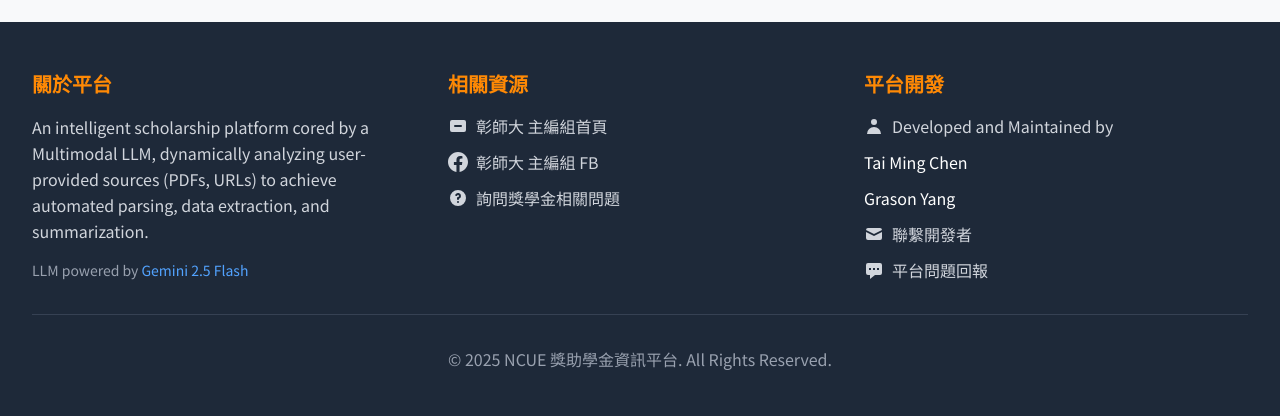
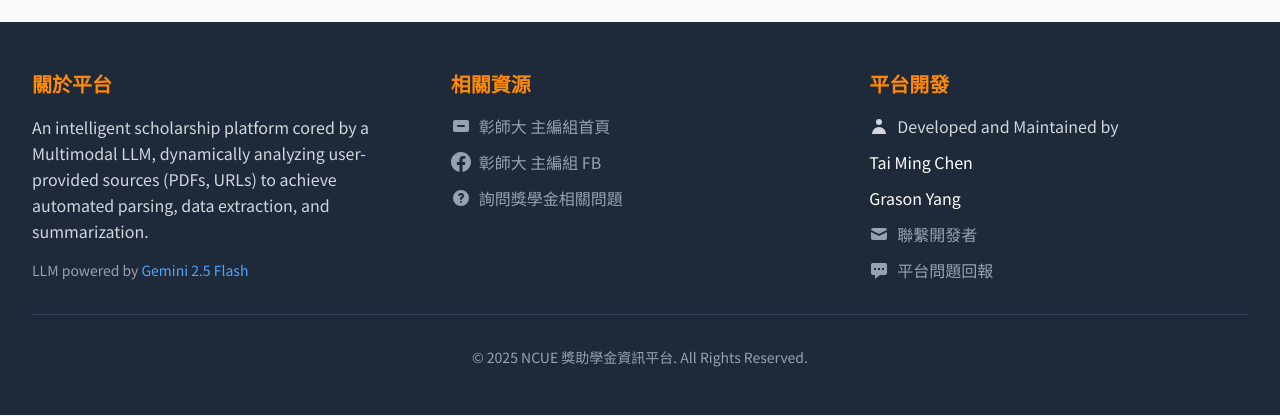
Before and after one commit to NCUESA/Dorm10-DMS, a Next.js app: page / in a window 1280 px wide. Shown: the part 912-1328 px from the top of the page. Built offline with nearby package versions, Linux system fonts and the light colour scheme; no server answers; the database is empty.

Commit message:
style: 調整頁尾排版與連結 hover 效果

```diff
--- a/src/components/Footer.jsx
+++ b/src/components/Footer.jsx
@@ -4,9 +4,10 @@ export default function Footer() {
   return (
     <footer className="bg-gray-800 text-white py-12 mt-16">
       <div className="max-w-7xl mx-auto px-4 sm:px-6 lg:px-8">
-        <div className="grid grid-cols-1 md:grid-cols-3 gap-8">
+        {/* 主內容區域採用 RWD 排版 */}
+        <div className="grid gap-10 sm:grid-cols-2 lg:grid-cols-3">
           {/* 關於平台 */}
-          <div className="text-center md:text-left">
+          <div className="text-center sm:text-left">
             <h3 className="text-xl font-bold mb-4 text-orange-400">
               關於平台
             </h3>
@@ -19,14 +20,14 @@ export default function Footer() {
           </div>
 
           {/* 相關資源 */}
-          <div className="text-center md:text-left">
+          <div className="text-center sm:text-left">
             <h3 className="text-xl font-bold mb-4 text-orange-400">
               相關資源
             </h3>
             <div className="space-y-3">
               <Link
                 href="https://www.ncue.edu.tw"
-                className="flex items-center justify-center md:justify-start gap-2 text-gray-300 hover:text-white transition-colors duration-300"
+                className="flex items-center justify-center sm:justify-start gap-2 text-gray-400 hover:text-accent-400 transition-colors duration-300"
                 target="_blank"
                 rel="noopener noreferrer"
               >
@@ -37,7 +38,7 @@ export default function Footer() {
               </Link>
               <Link
                 href="https://www.facebook.com/ncue.edu.tw"
-                className="flex items-center justify-center md:justify-start gap-2 text-gray-300 hover:text-white transition-colors duration-300"
+                className="flex items-center justify-center sm:justify-start gap-2 text-gray-400 hover:text-accent-400 transition-colors duration-300"
                 target="_blank"
                 rel="noopener noreferrer"
               >
@@ -48,7 +49,7 @@ export default function Footer() {
               </Link>
               <Link
                 href="/faq"
-                className="flex items-center justify-center md:justify-start gap-2 text-gray-300 hover:text-white transition-colors duration-300"
+                className="flex items-center justify-center sm:justify-start gap-2 text-gray-400 hover:text-accent-400 transition-colors duration-300"
               >
                 <svg className="w-5 h-5" fill="currentColor" viewBox="0 0 20 20">
                   <path fillRule="evenodd" d="M18 10a8 8 0 11-16 0 8 8 0 0116 0zm-8-3a1 1 0 00-.867.5 1 1 0 11-1.731-1A3 3 0 0113 8a3.001 3.001 0 01-2 2.83V11a1 1 0 11-2 0v-1a1 1 0 011-1 1 1 0 100-2zm0 8a1 1 0 100-2 1 1 0 000 2z" clipRule="evenodd" />
@@ -59,12 +60,12 @@ export default function Footer() {
           </div>
 
           {/* 平台開發 */}
-          <div className="text-center md:text-left">
+          <div className="text-center sm:text-left">
             <h3 className="text-xl font-bold mb-4 text-orange-400">
               平台開發
             </h3>
             <div className="space-y-3">
-              <div className="flex items-center justify-center md:justify-start gap-2 text-gray-300">
+              <div className="flex items-center justify-center sm:justify-start gap-2 text-gray-300">
                 <svg className="w-5 h-5" fill="currentColor" viewBox="0 0 20 20">
                   <path fillRule="evenodd" d="M10 9a3 3 0 100-6 3 3 0 000 6zm-7 9a7 7 0 1114 0H3z" clipRule="evenodd" />
                 </svg>
@@ -78,7 +79,7 @@ export default function Footer() {
               </div>
               <Link
                 href="mailto:contact@ncue-scholarship.tw"
-                className="flex items-center justify-center md:justify-start gap-2 text-gray-300 hover:text-white transition-colors duration-300"
+                className="flex items-center justify-center sm:justify-start gap-2 text-gray-400 hover:text-accent-400 transition-colors duration-300"
               >
                 <svg className="w-5 h-5" fill="currentColor" viewBox="0 0 20 20">
                   <path d="M2.003 5.884L10 9.882l7.997-3.998A2 2 0 0016 4H4a2 2 0 00-1.997 1.884z" />
@@ -88,7 +89,7 @@ export default function Footer() {
               </Link>
               <Link
                 href="/platform-feedback"
-                className="flex items-center justify-center md:justify-start gap-2 text-gray-300 hover:text-white transition-colors duration-300"
+                className="flex items-center justify-center sm:justify-start gap-2 text-gray-400 hover:text-accent-400 transition-colors duration-300"
               >
                 <svg className="w-5 h-5" fill="currentColor" viewBox="0 0 20 20">
                   <path fillRule="evenodd" d="M18 5v8a2 2 0 01-2 2h-5l-5 4v-4H4a2 2 0 01-2-2V5a2 2 0 012-2h12a2 2 0 012 2zM7 8H5v2h2V8zm2 0h2v2H9V8zm6 0h-2v2h2V8z" clipRule="evenodd" />
@@ -100,7 +101,7 @@ export default function Footer() {
         </div>
 
         {/* 版權資訊 */}
-        <div className="border-t border-gray-700 mt-8 pt-8 text-center">
+        <div className="border-t border-gray-700 mt-8 pt-8 text-center text-sm">
           <p className="text-gray-400">
             © 2025 NCUE 獎助學金資訊平台. All Rights Reserved.
           </p>
```
